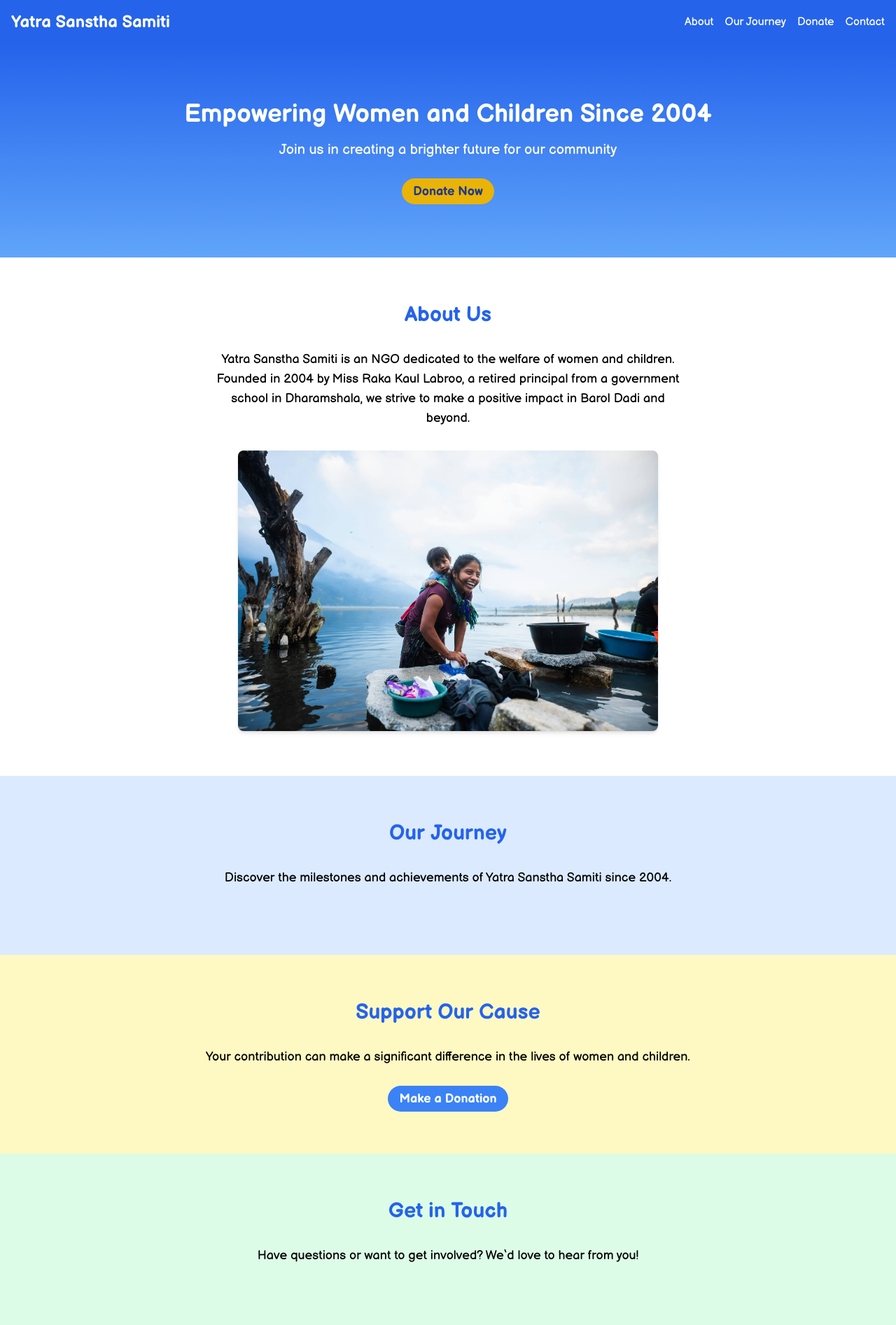
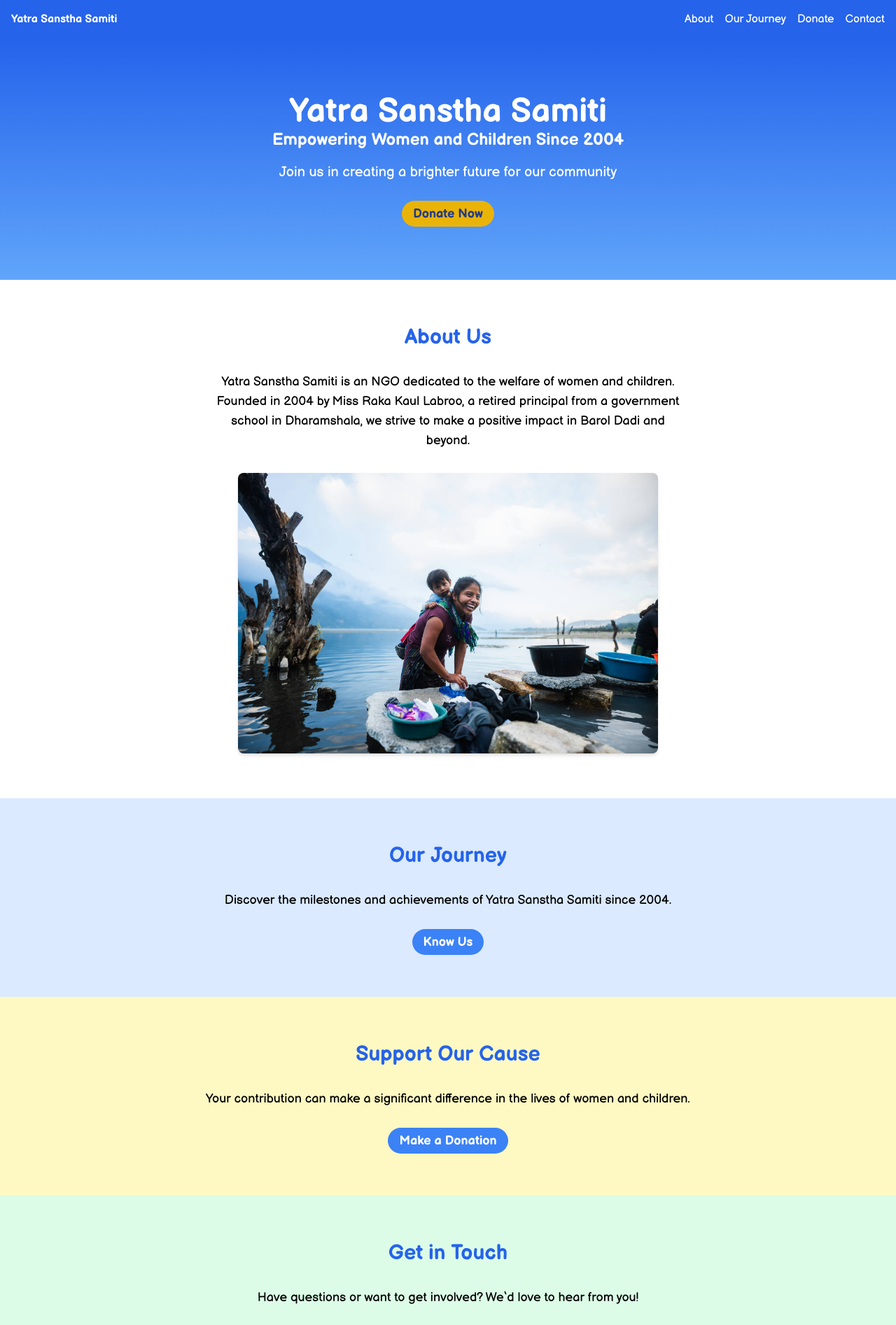
Before and after one commit to mokshchadha/raka_bui_ngo, a Next.js app: page / in a window 1280 px wide. Shown: the top 1894 px of the page at 70% size. Built offline with nearby package versions, Linux system fonts and the light colour scheme.

Commit message:
minor udpates

```diff
--- a/app/page.tsx
+++ b/app/page.tsx
@@ -9,7 +9,7 @@ export default function Home() {
     <div className={`min-h-screen bg-blue-50 ${balsamiq.className}`}>
       <header className="bg-blue-600 text-white p-4 shadow-md">
         <div className="container mx-auto flex justify-between items-center">
-          <h1 className="text-2xl font-bold">Yatra Sanstha Samiti</h1>
+          <h1 className="text-1xl font-bold">Yatra Sanstha Samiti</h1>
           <nav>
             <ul className="flex space-x-4">
               <li><Link href="#about" className="hover:underline">About</Link></li>
@@ -24,7 +24,8 @@ export default function Home() {
       <main>
         <section className="bg-gradient-to-b from-blue-600 to-blue-400 text-white py-20">
           <div className="container mx-auto text-center">
-            <h2 className="text-4xl font-bold mb-4">Empowering Women and Children Since 2004</h2>
+            <h1 className="text-5xl font-bold mc-4">Yatra Sanstha Samiti</h1>
+            <h2 className="text-2xl font-bold mb-4">Empowering Women and Children Since 2004</h2>
             <p className="text-xl mb-8">Join us in creating a brighter future for our community</p>
             <Link href="#donate" className="bg-yellow-500 hover:bg-yellow-600 text-blue-900 font-bold py-2 px-4 rounded-full text-lg transition duration-300">
               Donate Now
@@ -46,7 +47,9 @@ export default function Home() {
           <div className="container mx-auto text-center">
             <h2 className="text-3xl font-bold mb-8 text-blue-600">Our Journey</h2>
             <p className="text-lg mb-8">Discover the milestones and achievements of Yatra Sanstha Samiti since 2004.</p>
-            {/* Add a timeline or more content here */}
+            <Link href="#" className="bg-blue-500 hover:bg-blue-600 text-white font-bold py-2 px-4 rounded-full text-lg transition duration-300">
+            Know Us
+            </Link>
           </div>
         </section>
 
@@ -64,7 +67,9 @@ export default function Home() {
           <div className="container mx-auto text-center">
             <h2 className="text-3xl font-bold mb-8 text-blue-600">Get in Touch</h2>
             <p className="text-lg mb-8">Have questions or want to get involved? We&lsquo;d love to hear from you!</p>
-            {/* Add a contact form or contact information here */}
+            <Link href="#" className="bg-blue-500 hover:bg-blue-600 text-white font-bold py-2 px-4 rounded-full text-lg transition duration-300">
+             Connect with us
+            </Link>
           </div>
         </section>
 
```
